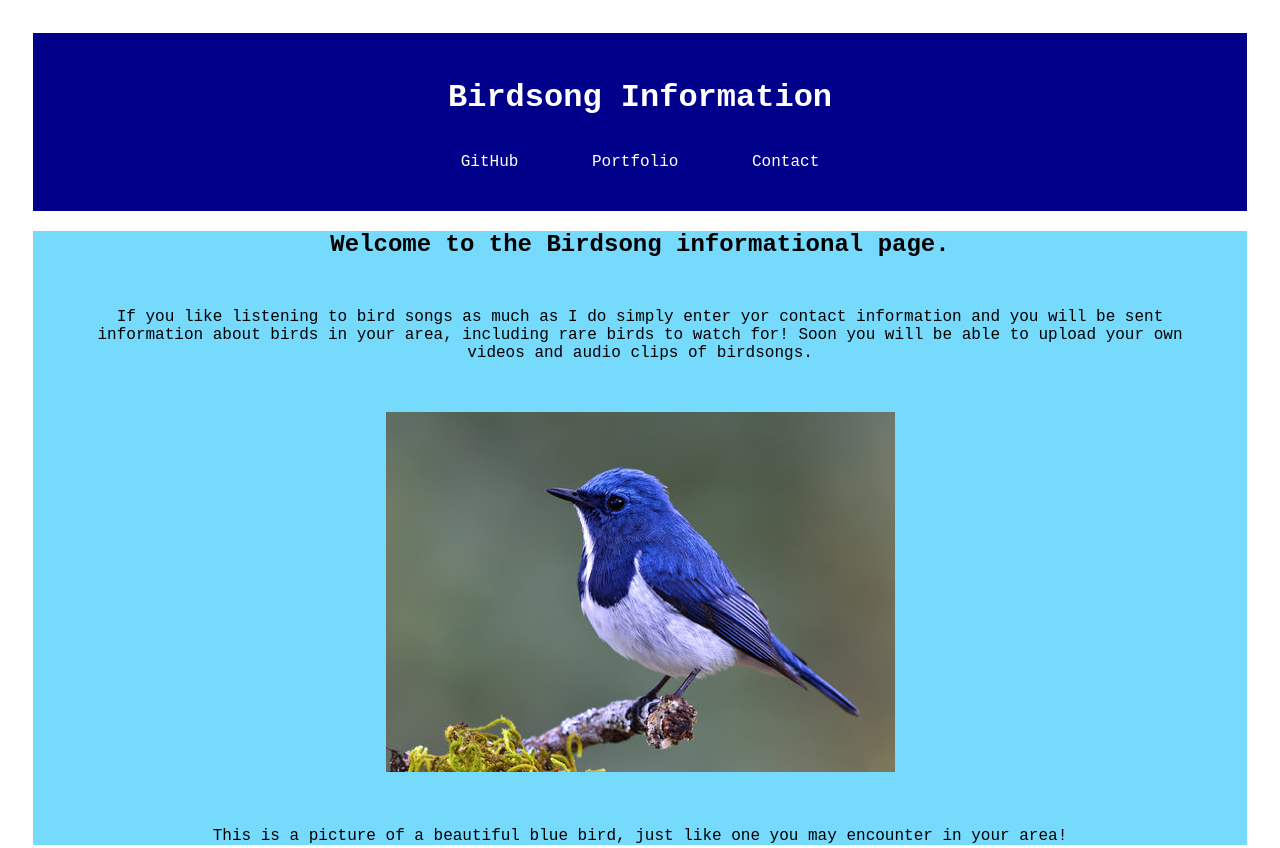
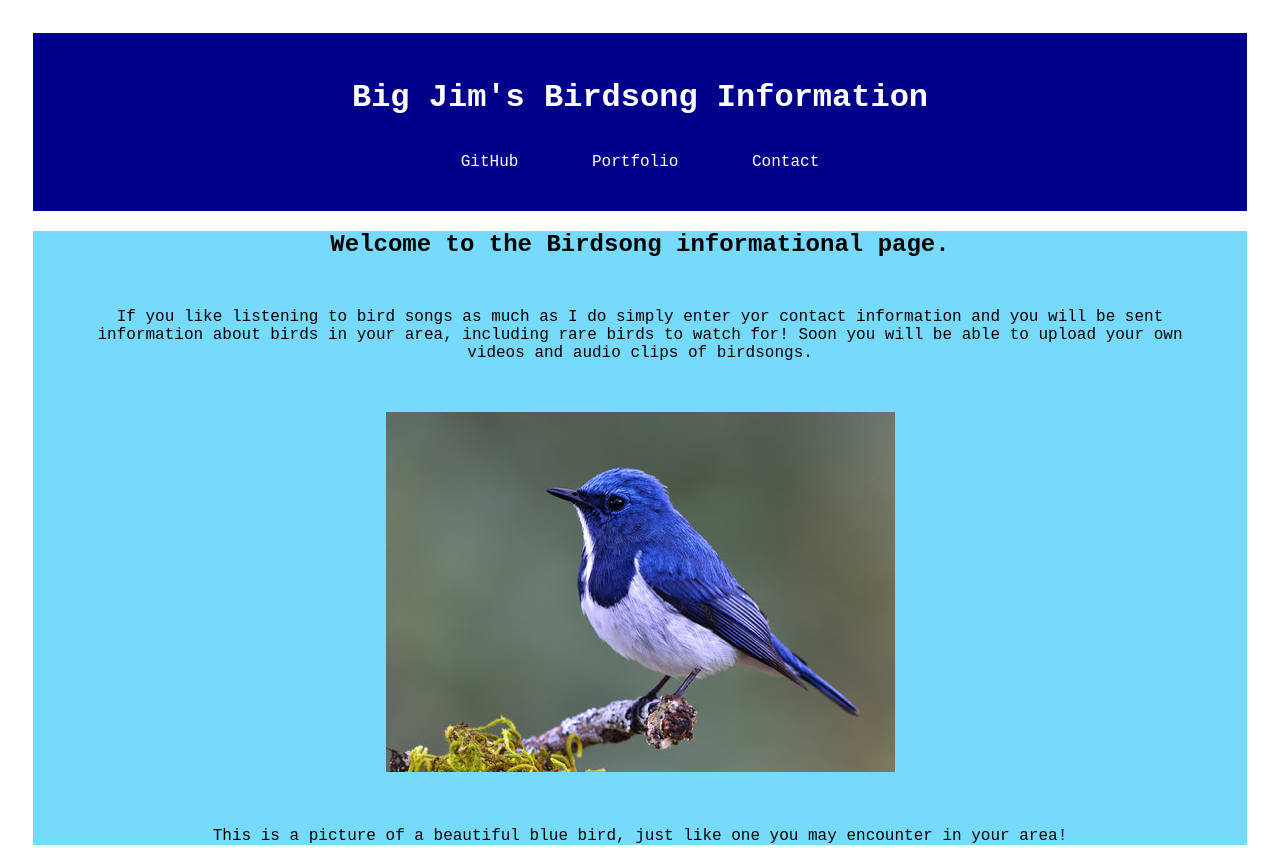
Before and after one commit to johnnyowen/landingpage, a plain HTML site: page index.html in a window 1280 px wide. Shown: the top 848 px of the page. Drawn offline with Linux system fonts and the light colour scheme.

Commit message:
updateTitle

```diff
--- a/index.html
+++ b/index.html
@@ -12,7 +12,7 @@
 <body>
     <header>
         <div class="header" id="myHeader">
-        <h1>Birdsong Information</h1>
+        <h1>Big Jim's Birdsong Information</h1>
         <nav>
             <a class="button" href="#">GitHub</a>
             <a class="button"  href="#">Portfolio</a>
```
